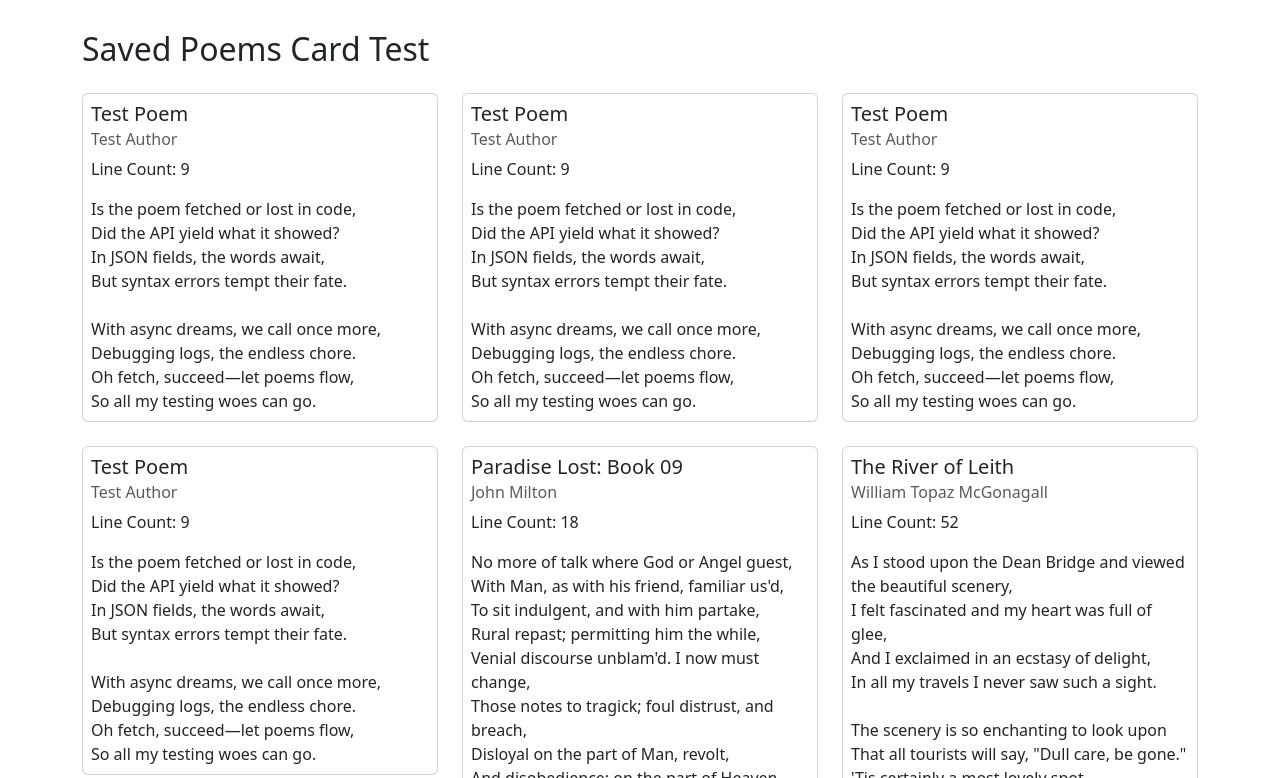
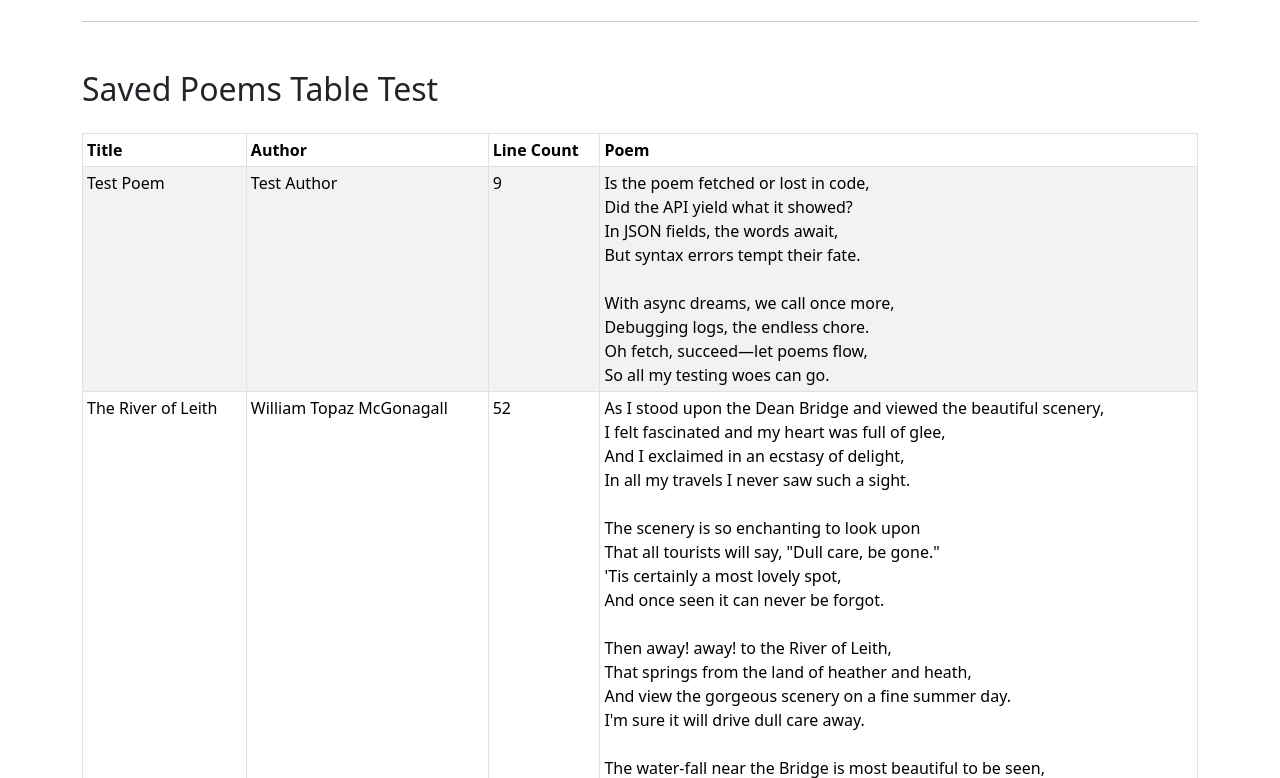
Before and after one commit to Exo-MDR-CD2000/CRUD-PoetryDB-Week-12, a website: page index.html in a window 1280 px wide. Shown: the part 1368-2146 px from the top of the page. Drawn offline with nearby package versions, Linux system fonts and the light colour scheme; files that its build step writes are made by us from their sources; no server answers.

Commit message:
added bootstrap breakpoints & configures cards + tables depending on screen

```diff
--- a/index.html
+++ b/index.html
@@ -9,6 +9,7 @@
     <!-- Bootstrap Core -->
     <link rel="stylesheet" href="./node_modules/bootstrap/dist/css/bootstrap.min.css">
 
+    <link rel="stylesheet" href="./css/bootstrap-breakpoint.css">
     <link rel="stylesheet" href="./css/styles.css">
 
     <link rel="stylesheet" href="./node_modules/@fortawesome/fontawesome-free/css/all.min.css">
@@ -170,7 +171,7 @@
             <hr class="my-4">
 
             <!-- Saved Poems Section -->
-            <div id="poemCardsSection" class="mt-5">
+            <div id="poemCardSection" class="mt-5 d-block d-md-none">
                 <h2 class="mb-4">Saved Poems Card Test</h2>
                 <div class="row" id="poemCardsContainer">
                     <!-- Hardcoded Poem Card 1 -->
@@ -441,7 +442,7 @@
                 </div>
             </div>
 
-            <div id="poemTableSection" class="mt-5">
+            <div id="poemTableSection" class="mt-5 d-none d-md-block">
                 <h2 class="mb-4">Saved Poems Table Test</h2>
                 <div class="table-responsive">
                     <table class="table table-bordered table-striped table-hover table-sm">
```
